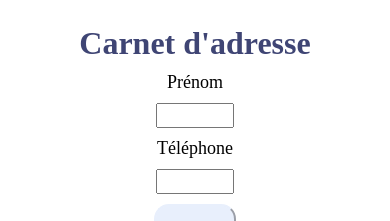
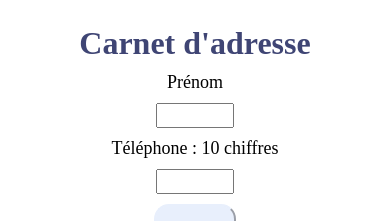
Before and after one commit to Tatiana-Juin/react-carnet-adresse, a React (Vite) app: page / in a window 390 px wide. Shown: the top 221 px of the page. Built offline with nearby package versions, Linux system fonts and the light colour scheme.

Commit message:
Modification du nom du label sur le telephone

```diff
--- a/src/App.jsx
+++ b/src/App.jsx
@@ -10,6 +10,8 @@ function App() {
     const [dataTel,setDataTel] = useState('');
     // TABLEAU OU ON VA AJOUTER LES ELEMENTS
     const [contacts,setContacts] = useState([]);
+    // EN CAS D'ERREUR
+    // const [error,setError] = useState(false);
 
     // POUR RECUPERER LA VALEUR DU NOM
     function handleNameValue(e){
@@ -29,7 +31,11 @@ function App() {
           [...contacts,
           {id:contacts.length+1, name:dataName,tel: dataTel}]
         )
+        // setError(false);
       }
+      // else{
+      //   setError(true)
+      // }
     }
 
   return (
@@ -39,12 +45,20 @@ function App() {
 
       <form onSubmit={handleSubmit}>
 
+          {/* {error == false && (
+            <p>
+              Erreur tu doit saisir tout les champs OU
+              <br />
+              le nb de chiffre du téléphone doit etre de 10
+            </p>
+          )}
+
           {/* Name    */}
           <label htmlFor="name">Prénom</label>
           <input type="text" id='name' onChange={handleNameValue} required />
 
           {/* TEL */}
-          <label htmlFor="tel"> Téléphone</label>
+          <label htmlFor="tel"> Téléphone : 10 chiffres </label>
           <input type="number" id='tel' onChange={handleTelValue} required />
 
           {/* BTN */}
--- a/src/components/Cards.jsx
+++ b/src/components/Cards.jsx
@@ -1,4 +1,3 @@
-
 
 export default function Cards({contacts}) {
 
```
